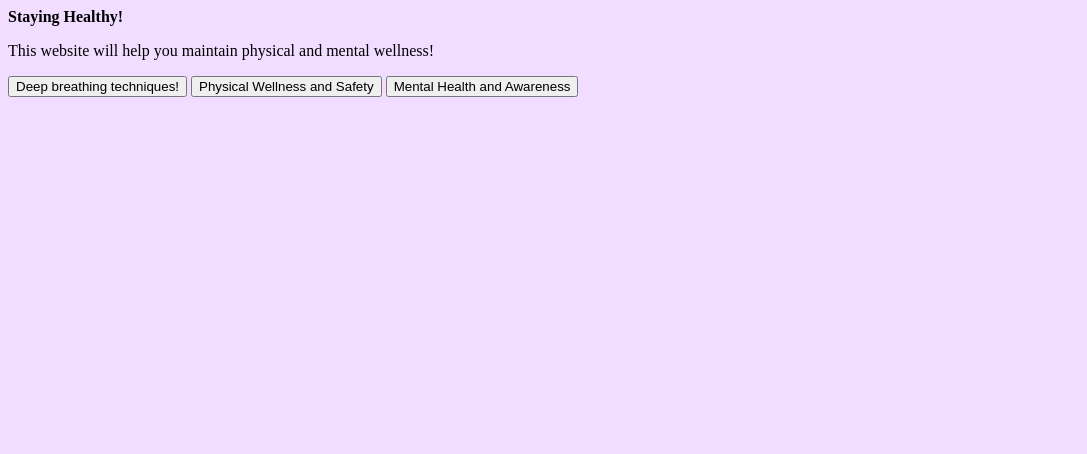
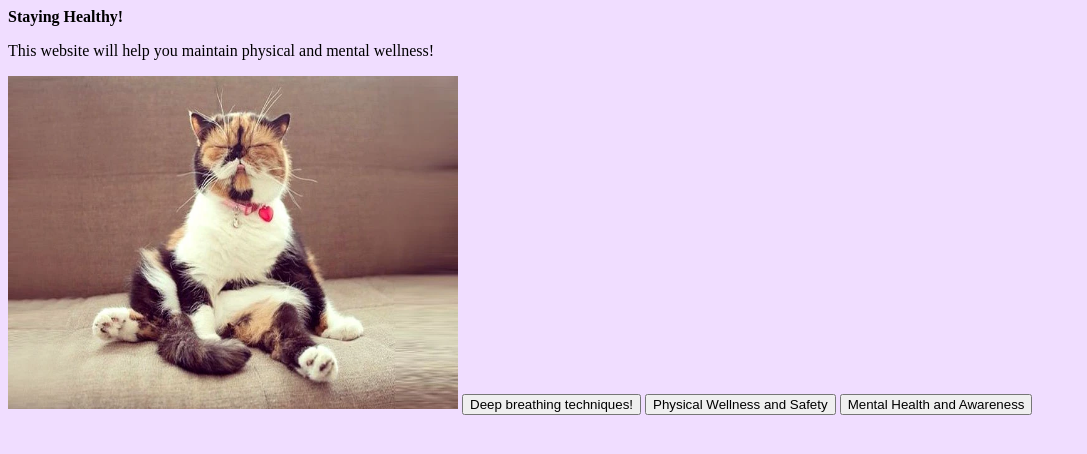
Before and after one commit to NRaj6/wellness, a plain HTML site: page index.html in a window 1280 px wide. Shown: the whole page, without its empty margins (0-1087 px from the left). Drawn offline with Linux system fonts and the light colour scheme.

Commit message:
Update index.html

```diff
--- a/index.html
+++ b/index.html
@@ -10,6 +10,8 @@
 
 	<body>
 	<p>This website will help you maintain physical and mental wellness!</p>
+		  <img src="https://github.com/NRaj6/wellness/blob/main/cat.jpg?raw=true" alt="learningstyles" width="450" height="333">
+
 		<button onclick="window.location.href='https://www.uofmhealth.org/health-library/uz2255';">
       			Deep breathing techniques!
     		</button>
```
